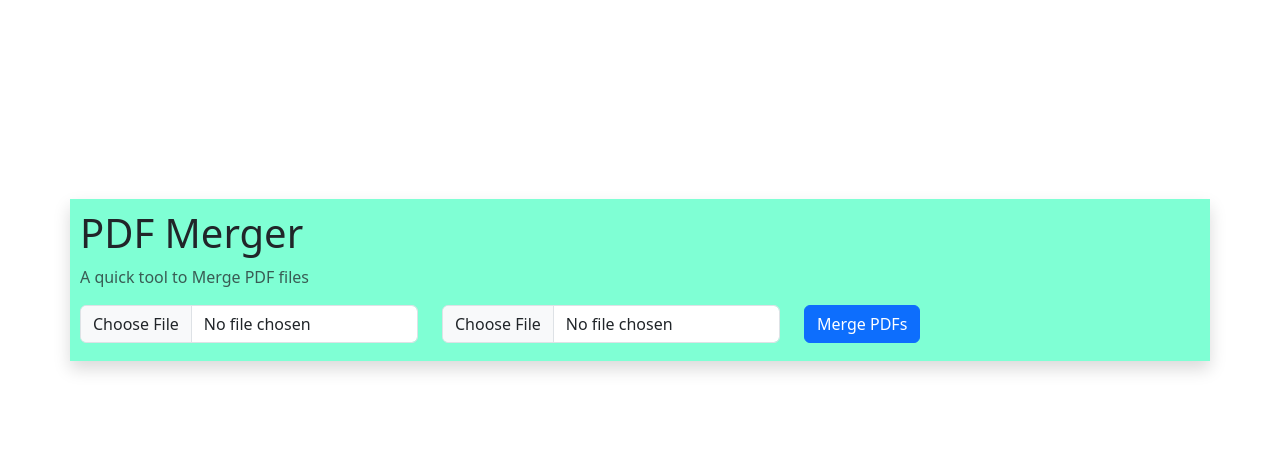
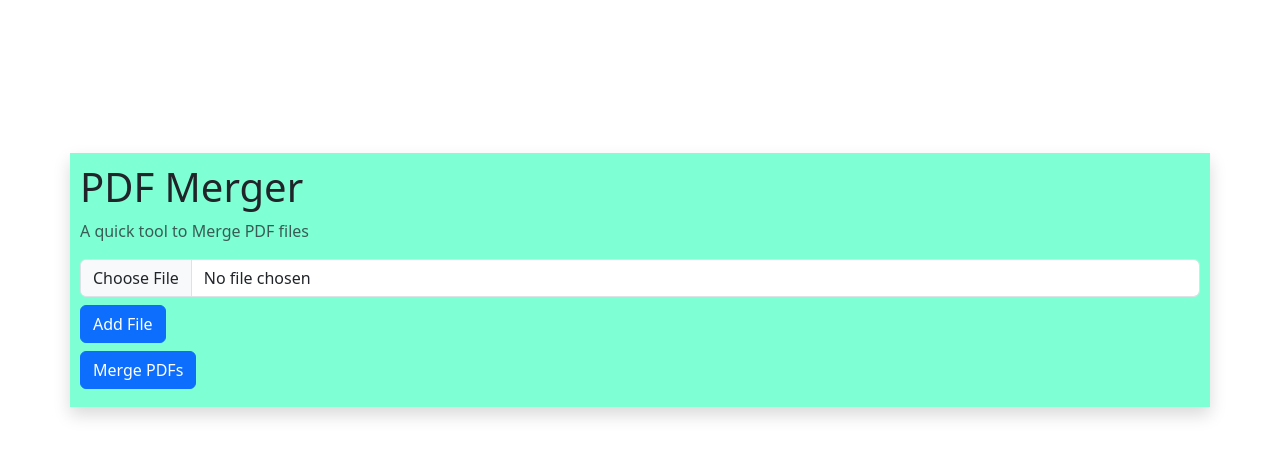
Before and after one commit to meghanandan/python-pdf-merger, a Flask app: page / in a window 1280 px wide. Shown: the top 458 px of the page. Run offline with Flask 3, Linux system fonts and the light colour scheme.

Commit message:
Update index.html

```diff
--- a/templates/index.html
+++ b/templates/index.html
@@ -14,6 +14,10 @@
             background-color: aquamarine;
             padding: 10px;
         }
+        .fileInputs{
+            height: 200px;
+            overflow-y: auto;
+        }
     </style>
 </head>
 <body>
@@ -27,14 +31,16 @@
         <div class="row">
             <div class="col-12">
                 <form id="pdfForm" enctype="multipart/form-data" class="row">
-                    <div class="col-auto">
-                        <input type="file" id="pdf1" required class="form-control">
+                    <div id="fileInputs">
+                        <div class="col-12">
+                            <input type="file" name="pdf_files" required class="form-control">
+                        </div>
                     </div>
-                    <div class="col-auto">
-                        <input type="file" id="pdf2" required class="form-control">
+                    <div class="col-12">
+                        <button type="button" class="btn btn-primary my-2" id="addFileButton">Add File</button>
                     </div>
-                    <div class="col-auto">
-                        <input type="submit" class="btn btn-primary" value="Merge PDFs" id="mergeButton">
+                    <div class="col-12">
+                        <button type="submit" class="btn btn-primary" id="mergeButton">Merge PDFs</button>
                     </div>
                 </form>
             </div>
@@ -52,13 +58,28 @@
         const mergeButton = document.getElementById('mergeButton');
         const downloadLink = document.getElementById('downloadLink');
         const resultDiv = document.getElementById('result');
+        const addFileButton = document.getElementById('addFileButton');
+        const fileInputsContainer = document.getElementById('fileInputs');
+
+        addFileButton.addEventListener('click', function () {
+            const fileInput = document.createElement('input');
+            fileInput.type = 'file';
+            fileInput.name = 'pdf_files';
+            fileInput.required = true;
+            fileInput.classList.add('form-control', 'my-2');
+            fileInputsContainer.appendChild(fileInput);
+        });
 
         pdfForm.addEventListener('submit', function (event) {
             event.preventDefault();
 
             const formData = new FormData();
-            formData.append('pdf1', document.getElementById('pdf1').files[0]);
-            formData.append('pdf2', document.getElementById('pdf2').files[0]);
+            const pdfFilesInputs = document.getElementsByName('pdf_files');
+            for (const input of pdfFilesInputs) {
+                for (const file of input.files) {
+                    formData.append('pdf_files', file);
+                }
+            }
 
             fetch('/merge_pdfs', {
                 method: 'POST',
```
